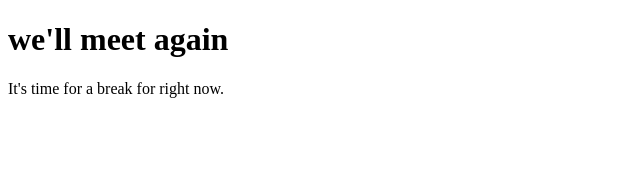
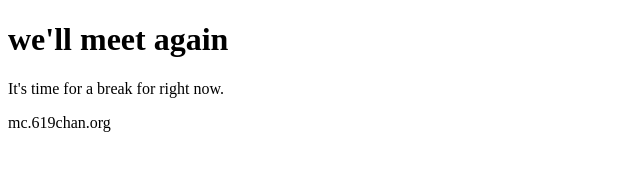
Before and after one commit to bigbullyist/wellmeetagain, a plain HTML site: page index.html in a window 1280 px wide. Shown: the whole page, without its empty margins (0-640 px from the left). Drawn offline with Linux system fonts and the light colour scheme.

Commit message:
Update index.html

```diff
--- a/index.html
+++ b/index.html
@@ -6,5 +6,6 @@
   <body>
   <h1>we'll meet again</h1>
   <p>It's time for a break for right now.</p>
+    <p>mc.619chan.org</p>
   </body>
   </html>
```
